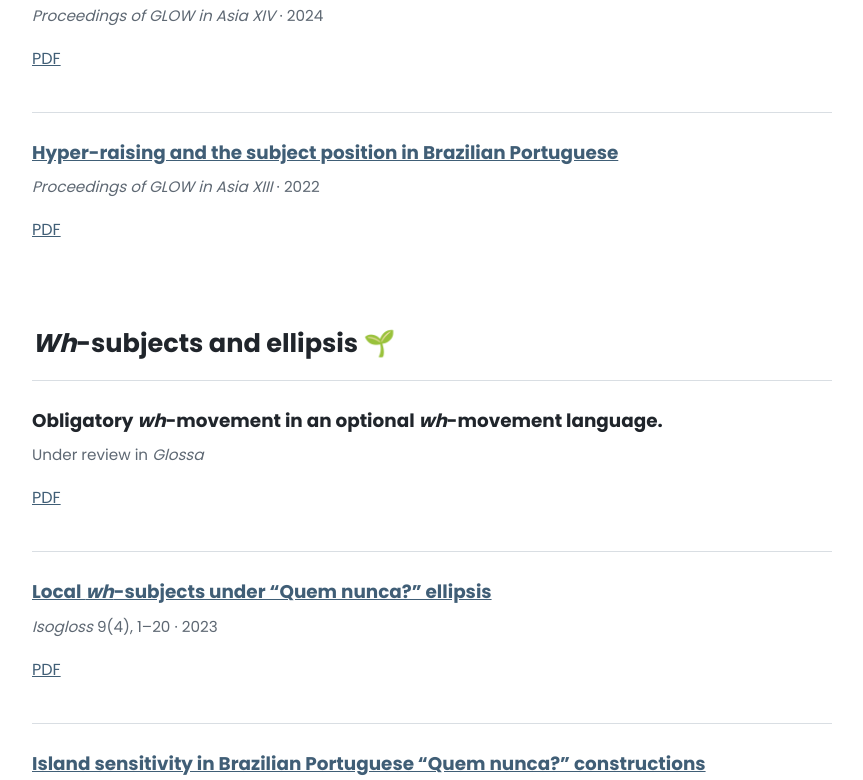
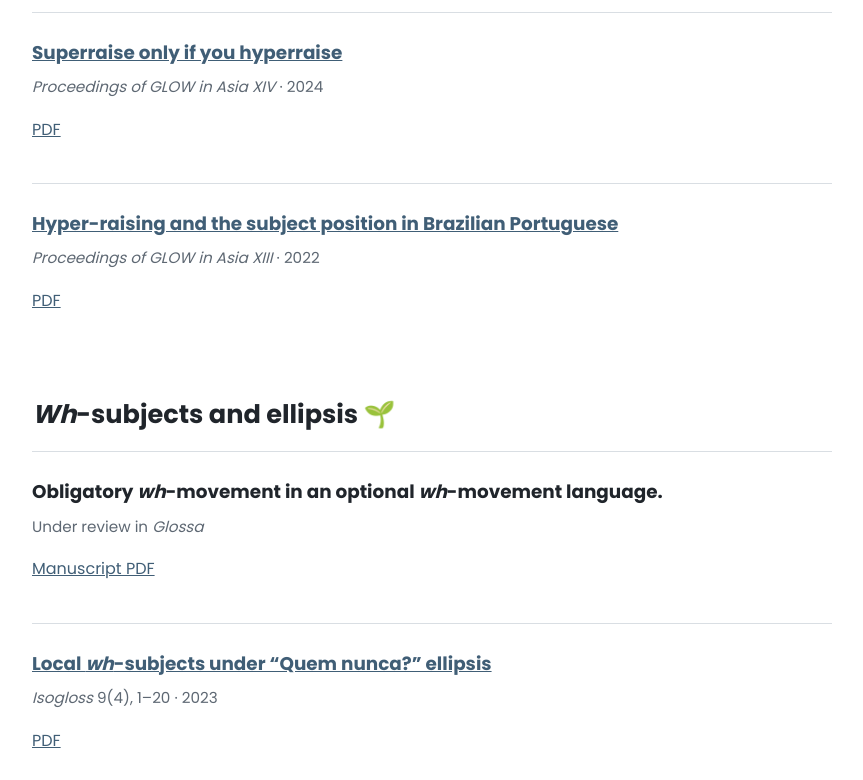
Before and after one commit to tarcisioadias/tarcisioadias.github.io, a plain HTML site: page syntax.html in a window 1280 px wide. Shown: the part 2741-3521 px from the top of the page, without its empty margins (208-1071 px from the left). Drawn offline with Linux system fonts and the light colour scheme.

Commit message:
Update PDF link text in syntax.html

```diff
--- a/syntax.html
+++ b/syntax.html
@@ -190,7 +190,6 @@
         <em>Contemporary African Linguistics</em> · 2026
       </p>
 
-      <!-- Add this after the PDF is ready:
       <p class="entry-links">
         <a
           href="chichewa-hyperraising.pdf"
@@ -289,7 +288,7 @@
           href="obligatorywhoptional.pdf"
           target="_blank"
           rel="noopener noreferrer"
-        >PDF</a>
+        >Manuscript PDF</a>
       </p>
 
     </div>
```
